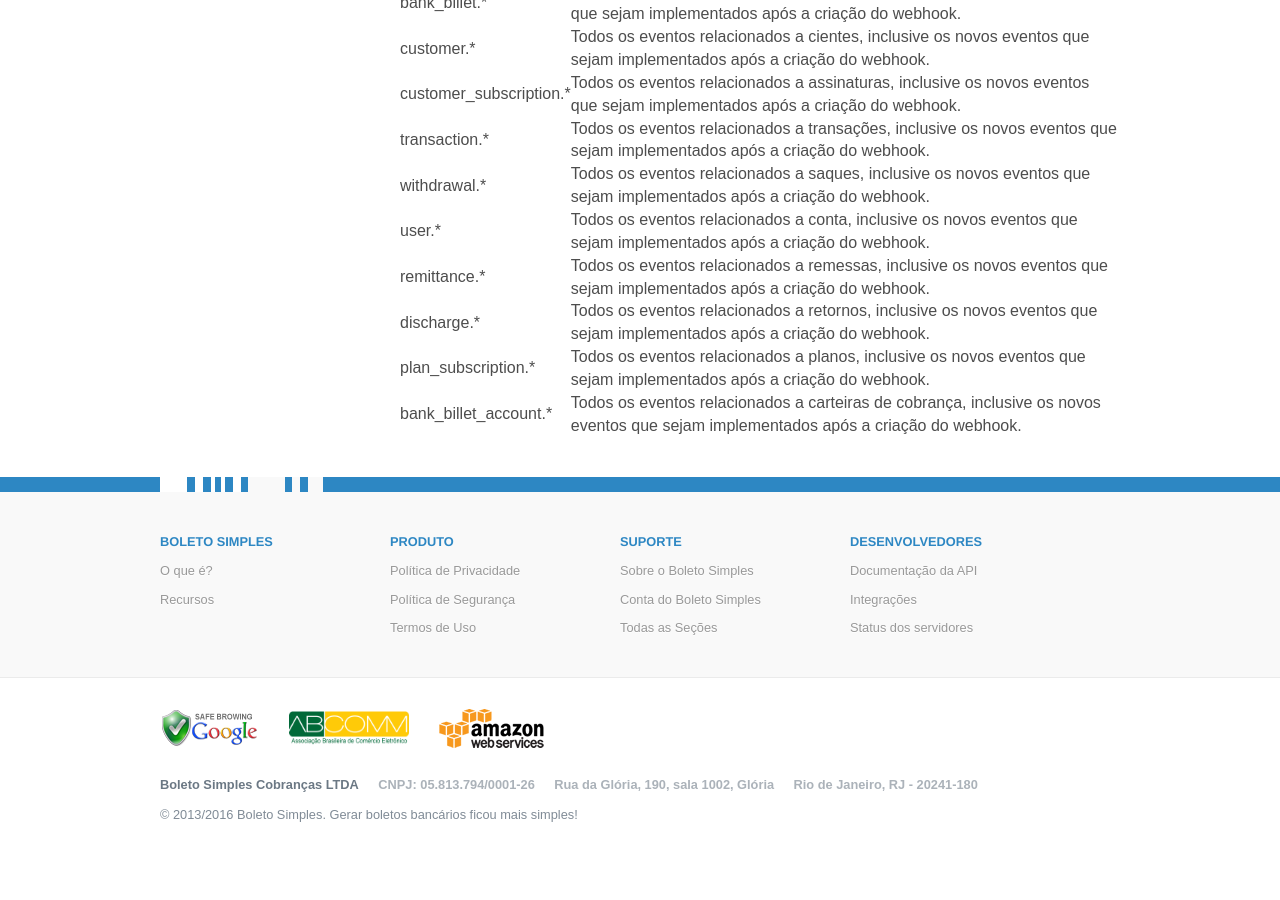
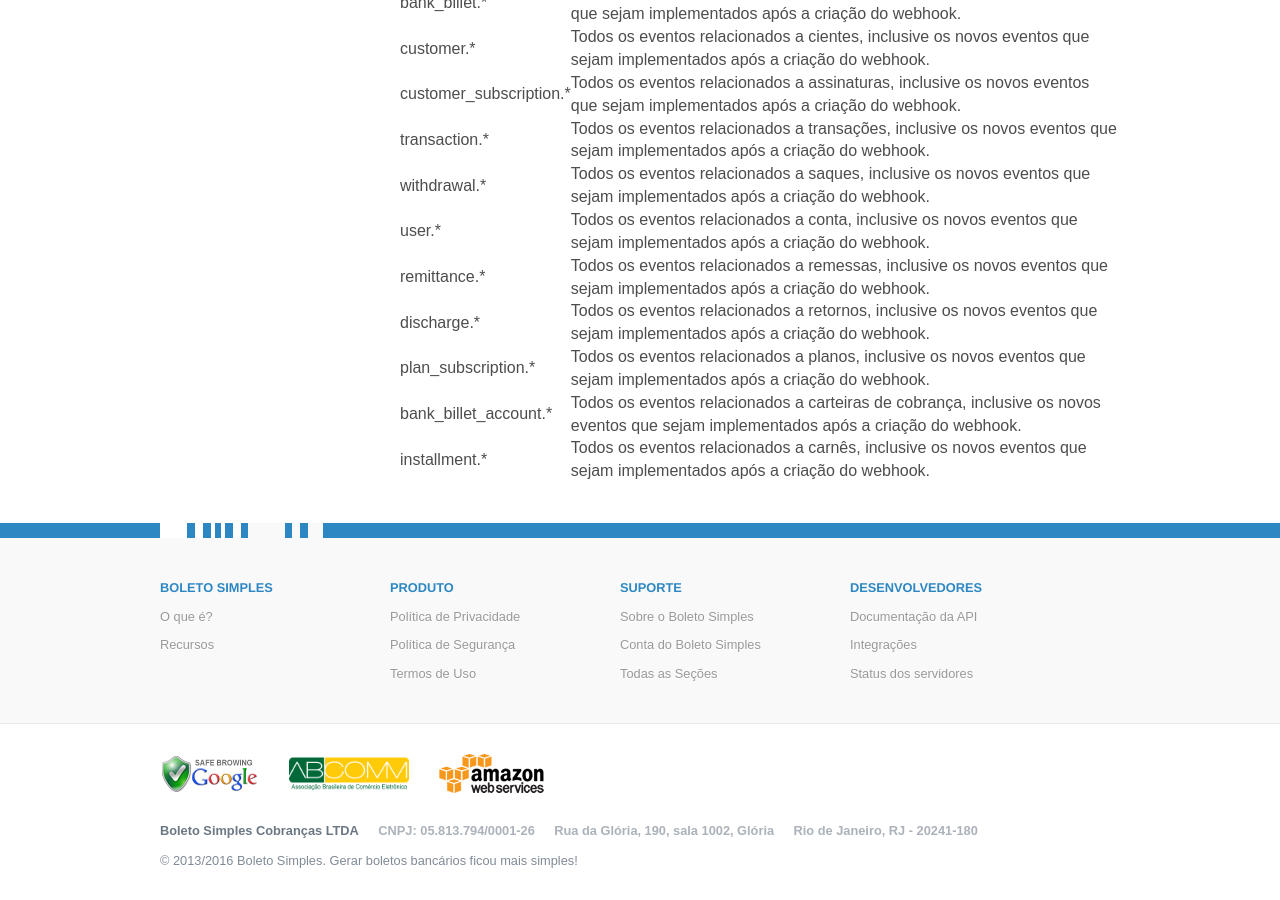
Before and after one commit to BoletoSimples/boletosimples-docs, a Jekyll site: the page built from webhooks/events.md, in a window 1280 px wide and 900 px high, scrolled down 2084 px. Built offline with Jekyll 4.4.1, drawn with Linux system fonts in a browser that asks for light colours; before the commit the page ends 2938 px from its top, so only the background shows below that.

Commit message:
add installments events

```diff
--- a/webhooks/events.md
+++ b/webhooks/events.md
@@ -81,3 +81,4 @@ Ao configurar o webhook é possível se inscrever nos eventos acima e nos evento
 | discharge.*             | Todos os eventos relacionados a retornos, inclusive os novos eventos que sejam implementados após a criação do webhook. |
 | plan_subscription.*     | Todos os eventos relacionados a planos, inclusive os novos eventos que sejam implementados após a criação do webhook. |
 | bank_billet_account.*   | Todos os eventos relacionados a carteiras de cobrança, inclusive os novos eventos que sejam implementados após a criação do webhook. |
+| installment.*   | Todos os eventos relacionados a carnês, inclusive os novos eventos que sejam implementados após a criação do webhook. |
```
